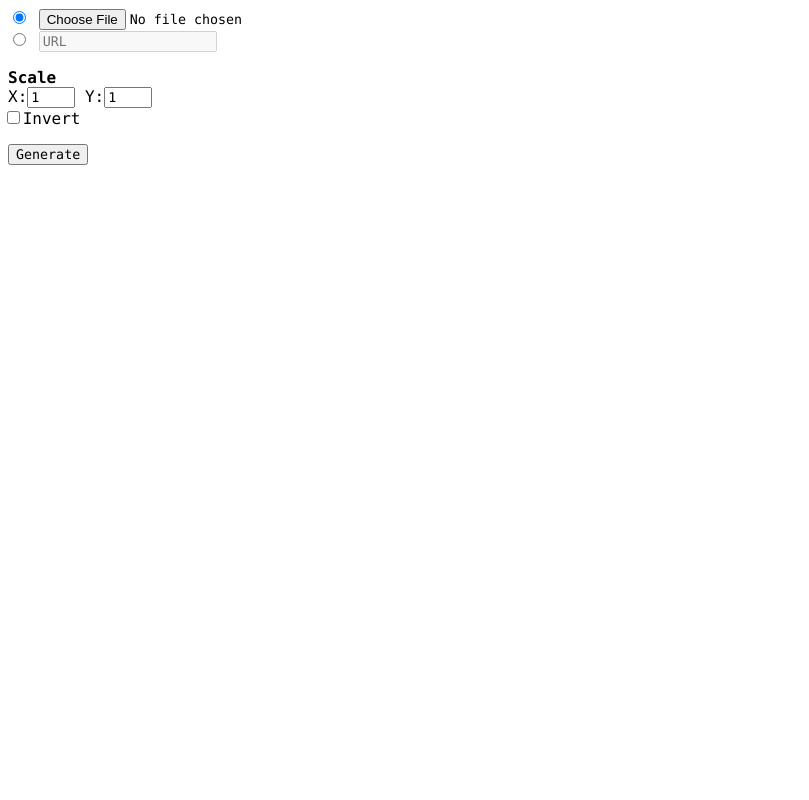
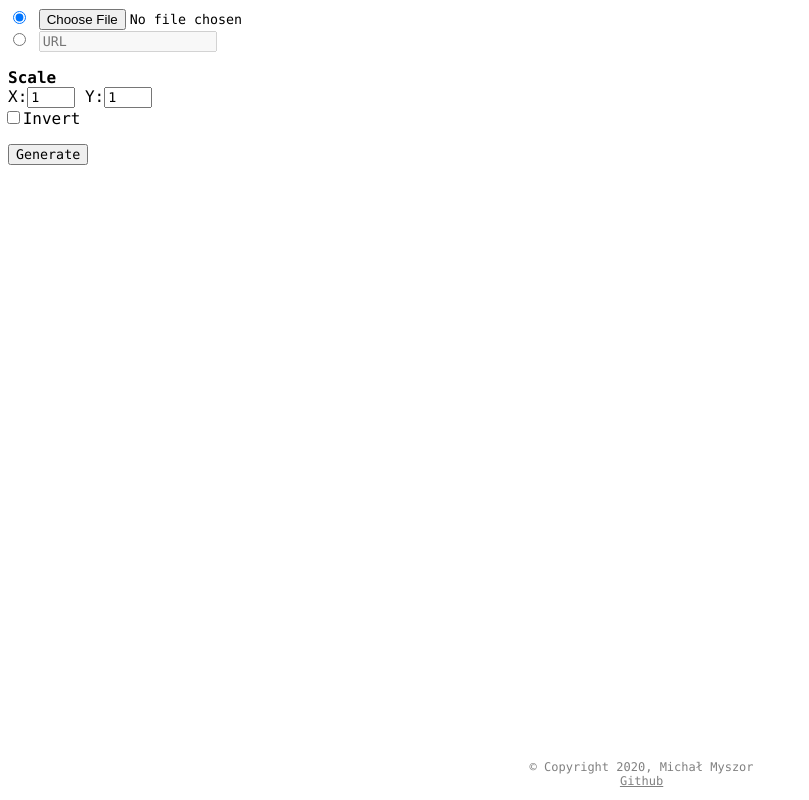
Before and after one commit to MItCHeLPL/ASCII-Art-From-Image, a plain HTML site: page index.html in a window 1280 px wide. Shown: the whole page, without its empty margins (0-809 px from the left). Drawn offline with Linux system fonts and the light colour scheme.

Commit message:
Improved footer

```diff
--- a/index.html
+++ b/index.html
@@ -19,7 +19,7 @@
                 <input type="text" id="URLInput" onchange="loadURL()" placeholder="URL" disabled /><br />
         </div>
 
-        <img id="filePreview" alt="File preview" />
+        <img id="filePreview" alt="File preview" src="#" />
 
         <div id="settingsBox">
             <b>Scale</b><br />
@@ -46,6 +46,13 @@
 
         <div id="outputDiv"></div>
 
+        <footer>
+            <p>
+                © Copyright <script>document.write(new Date().getFullYear());</script>, Michał Myszor<br />
+                <a href="https://github.com/MItCHeLPL">Github</a>
+            </p>
+        </footer>
+
         <script src="script.js"></script>
     </body>
 </html>
--- a/style.css
+++ b/style.css
@@ -57,3 +57,26 @@ h3
 {
     display: none;
 }
+
+/*Footer*/
+footer
+{
+    width:99%;
+    position: fixed;
+    bottom:0;
+    z-index: 10;
+
+    text-align: center;
+    font-size: 12px;
+
+    -webkit-touch-callout: none;
+    -webkit-user-select: none;
+     -khtml-user-select: none;
+       -moz-user-select: none;
+        -ms-user-select: none;
+            user-select: none;
+}
+footer, footer a:visited, footer a:link
+{
+    color: gray;
+}
```
